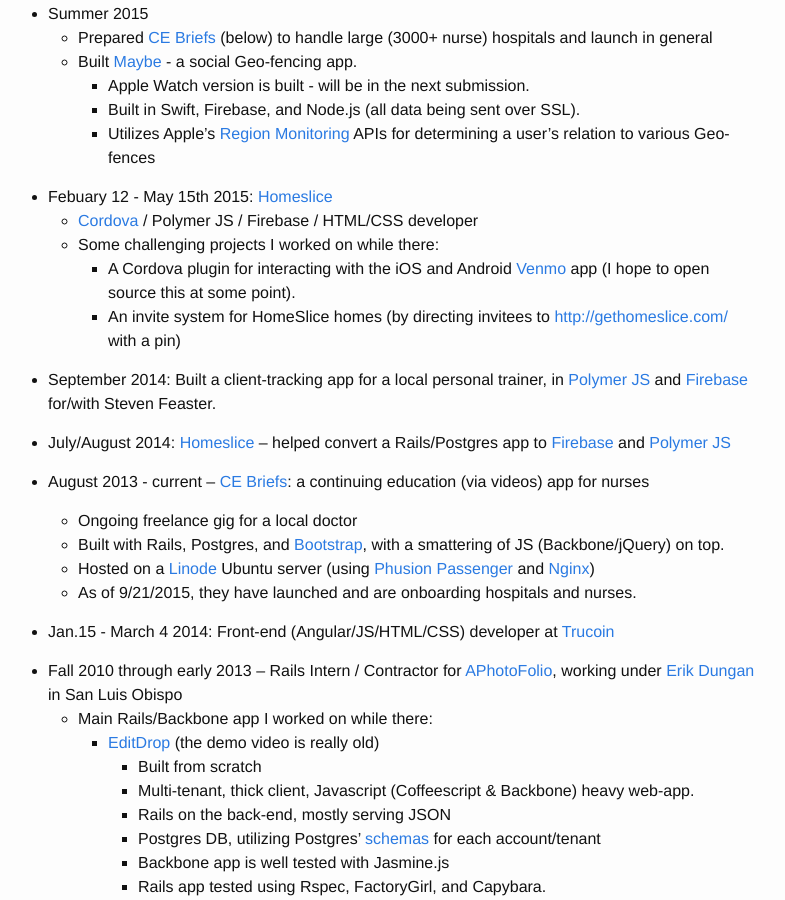
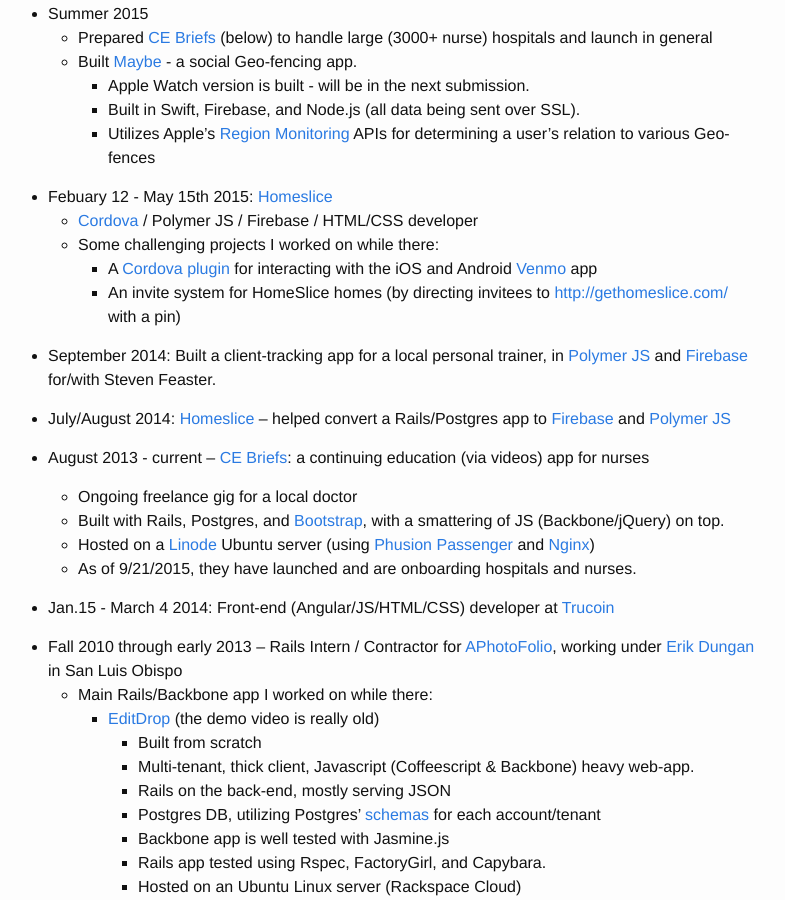
Before and after one commit to kmurph73/kmurph73.github.com, a Jekyll site: the page built from resume.md, in a window 1280 px wide and 900 px high, scrolled down 1295 px. Shown: the whole window, without its empty margins (252-1037 px from the left). Built offline with Jekyll 4.4.1, drawn with Linux system fonts in a browser that asks for light colours.

Commit message:
venmo cordova

```diff
--- a/resume.md
+++ b/resume.md
@@ -65,7 +65,7 @@
 * Febuary 12 - May 15th 2015: [Homeslice][11]
   * [Cordova](https://cordova.apache.org/) / Polymer JS / Firebase / HTML/CSS developer
   * Some challenging projects I worked on while there:
-      * A Cordova plugin for interacting with the iOS and Android [Venmo](https://venmo.com/) app (I hope to open source this at some point).
+      * A [Cordova plugin](https://github.com/shmay/venmo-cordova) for interacting with the iOS and Android [Venmo](https://venmo.com/) app
       * An invite system for HomeSlice homes (by directing invitees to [http://gethomeslice.com/](http://gethomeslice.com/) with a pin)
 
 [40]: http://filler.com
```
